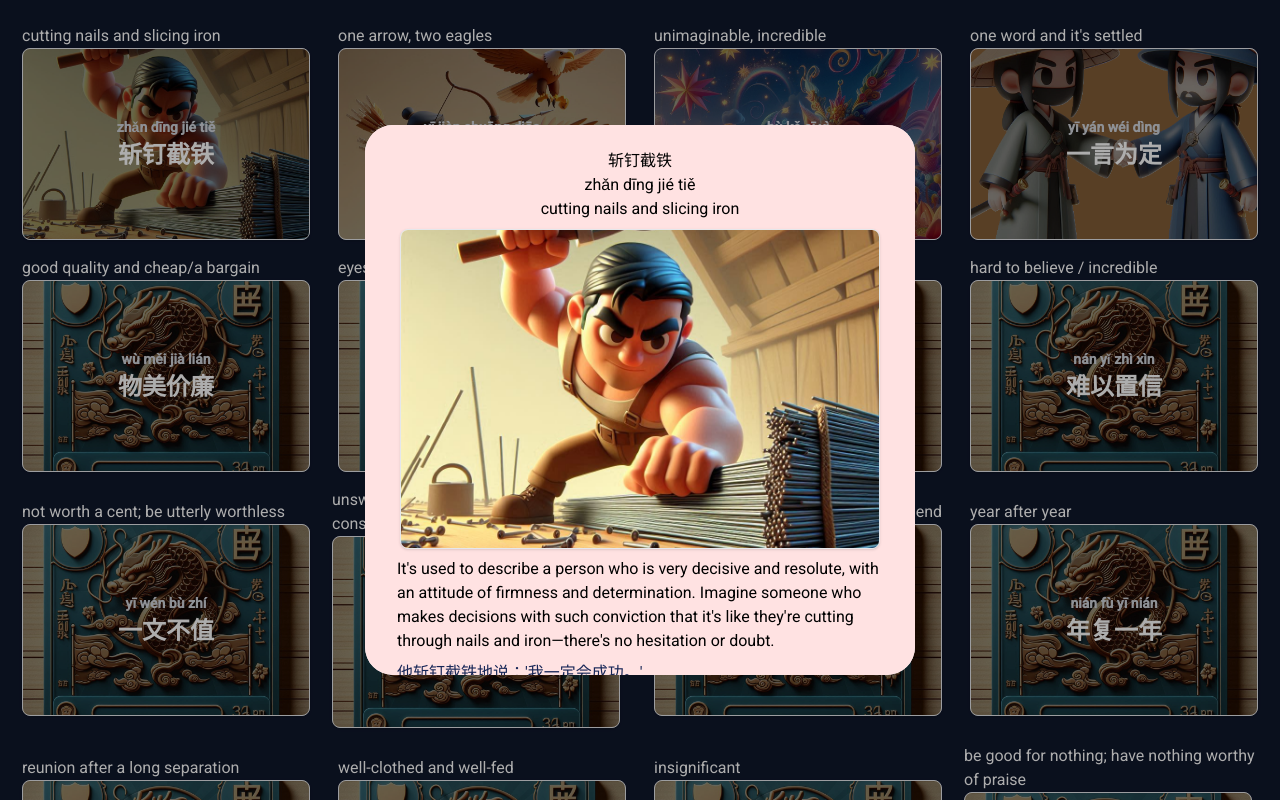
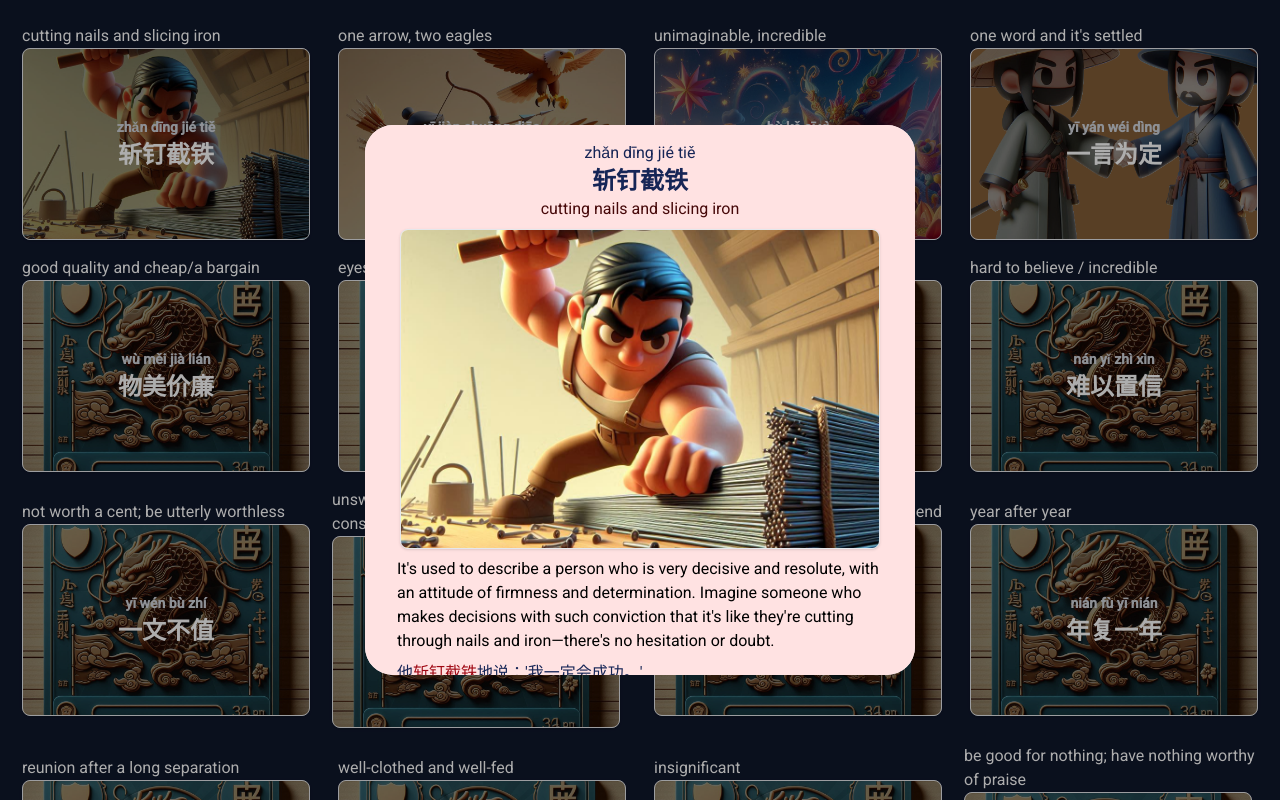
Before and after one commit to francislainy/chengyu-memo, an Angular app: page / in a window 1280 px wide. Both pictures are taken after a click on the element "zhǎn dīng jié tiě". Built offline with nearby package versions, Linux system fonts and the light colour scheme.

Commit message:
Highlight chengyu in phrase

```diff
--- a/src/app/components/chengyu-detail/chengyu-detail.component.html
+++ b/src/app/components/chengyu-detail/chengyu-detail.component.html
@@ -1,9 +1,9 @@
 <!-- chengyu-detail.component.html -->
 <div class="dialog-content bg-red-100 p-6">
   <div class="flex flex-col justify-center items-center w-full">
-    <p class="mt-2">{{ data.chengyu }}</p>
-    <p>{{ data.pinyin }}</p>
-    <h1 class="mb-2">{{ data.translation }}</h1>
+    <p class="mt -2 text-blue-950">{{ data.pinyin }}</p>
+    <p class=" text-blue-950 text-2xl font-bold">{{ data.chengyu }}</p>
+    <h1 class="mb-2 text-red-950">{{ data.translation }}</h1>
     <app-card-decorator [cardClass]="'!w-120 !h-80'">
       <img [src]="data.image" alt="{{ data.chengyu }}" class="w-full h-full object-cover"/>
     </app-card-decorator>
@@ -13,7 +13,7 @@
         <div class="mt-2">
           <ul class="list-disc list-inside">
             @for (item of data.phrases; track item.id) {
-              <span (click)="toggleHanzi()" class="text-blue-950">{{ showHanzi ? item.hanzi : item.pinyin }}</span>
+              <span (click)="toggleHanzi()" class="text-blue-950 cursor-pointer" [innerHTML]="showHanzi ? highlightChengyu(item.hanzi) : item.pinyin"></span>
               <div class="text-red-950">{{ item.translation }}</div>
             }
           </ul>
--- a/src/app/components/chengyu-detail/chengyu-detail.component.ts
+++ b/src/app/components/chengyu-detail/chengyu-detail.component.ts
@@ -19,4 +19,16 @@ export class ChengyuDetailComponent {
   toggleHanzi(): void {
     this.showHanzi = !this.showHanzi;
   }
+
+  highlightChengyu(text: string): string {
+    // Check if the text contains the current chengyu
+    if (text.includes(this.data.chengyu)) {
+      // Replace the chengyu with a bold version
+      return text.replace(
+        new RegExp(this.data.chengyu, 'g'),
+        `<span class="text-red-800">${this.data.chengyu}</span>`
+      );
+    }
+    return text;
+  }
 }
```
